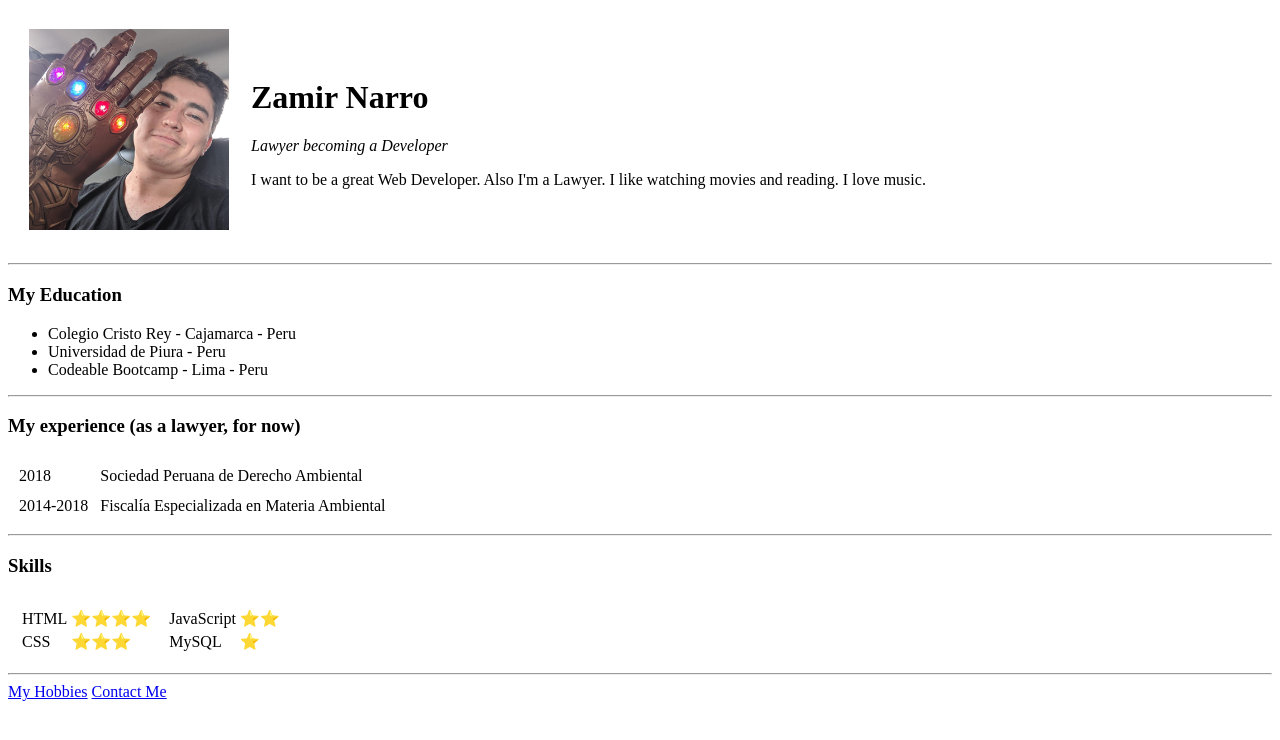
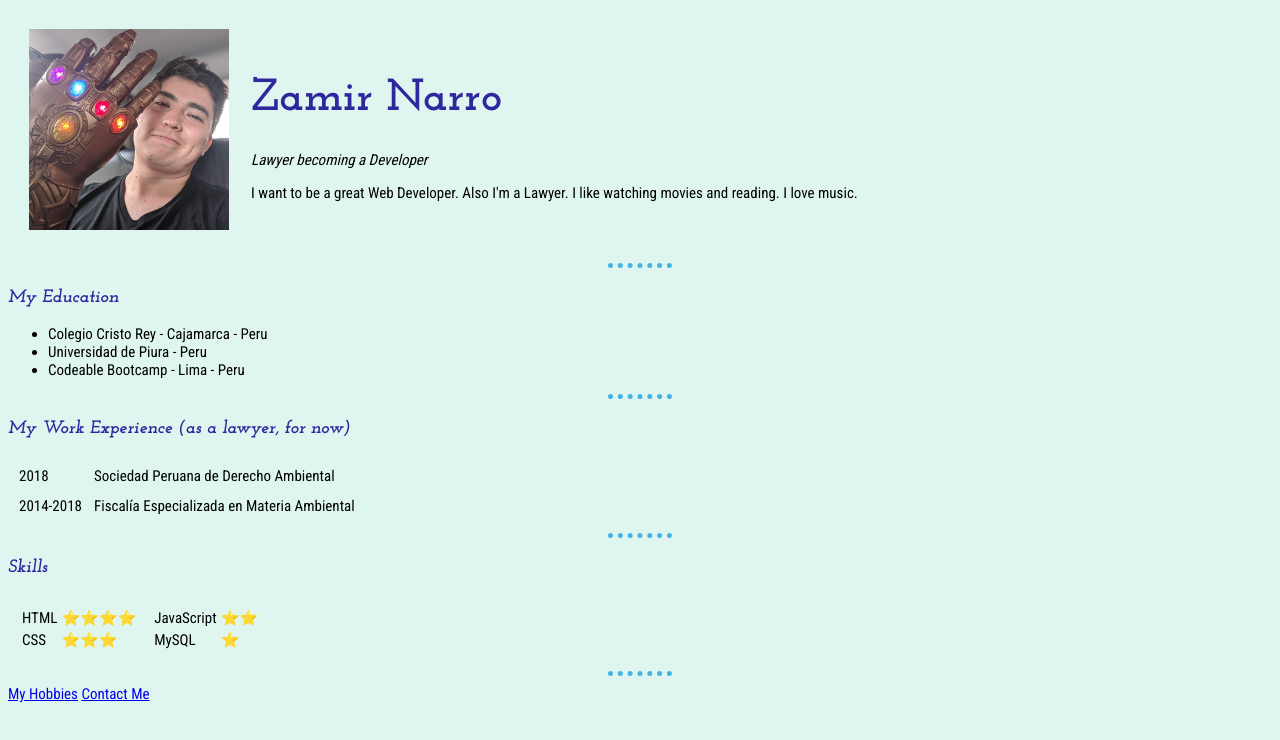
Before and after one commit to DeveLawyer/cv, a plain HTML site: page index.html in a window 1280 px wide. Drawn offline with Linux system fonts and the light colour scheme.

Commit message:
Added style.css and made few changes

```diff
--- /dev/null
+++ b/css/style.css
@@ -0,0 +1,34 @@
+body {
+  background-color: #dff6f0;
+  font-family: 'Roboto Condensed', sans-serif;
+  font-size: 15px;
+  font-weight: 400;
+}
+
+h1 {
+  color: #2e279d;
+  font-family: 'Josefin Slab', serif;
+  font-size: 3em;
+  font-weight: 700;
+}
+
+h3 {
+  color: #2e279d;
+  font-family: 'Josefin Slab', serif;
+  font-size: 1.2em;
+  font-weight: 700;
+  font-style: italic;
+
+}
+
+hr {
+  border-style: dotted none none;
+  border-width: 5px;
+  border-color: #46b3e6;
+  height: 2px;
+  width: 5%;
+}
+
+img {
+  width: 200px;
+}
--- a/index.html
+++ b/index.html
@@ -4,13 +4,15 @@
 <head>
   <meta charset="utf-8">
   <title>Zamir's Personal Site</title>
+  <link rel="stylesheet" href="css/style.css">
+  <link href="https://fonts.googleapis.com/css?family=Josefin+Slab:700,700i|Roboto+Condensed&display=swap" rel="stylesheet">
 </head>
 
 <body>
   <table cellspacing="20">
     <tr>
       <td>
-        <img src="images/foto.jpg" width="200" alt="Zamir profile photo">
+        <img src="images/foto.jpg" alt="Zamir profile photo">
       </td>
       <td>
         <h1>Zamir Narro</h1>
@@ -27,7 +29,7 @@
     <li>Codeable Bootcamp - Lima - Peru</li>
   </ul>
   <hr>
-  <h3>My experience (as a lawyer, for now)</h3>
+  <h3>My Work Experience (as a lawyer, for now)</h3>
   <table cellspacing="10">
     <tr>
       <td>2018</td>
```
Also changed, not shown: contactme.html (+2 -0 lines), hobbies.html (+2 -0 lines).
